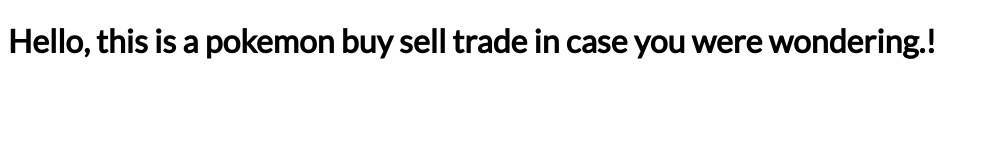
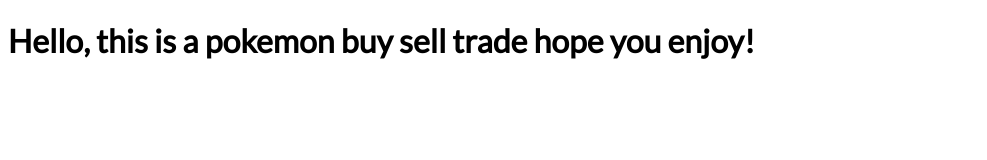
Before and after one commit to pokefan23/pokefan23.github.io, a plain HTML site: page index.html in a window 1280 px wide. Shown: the whole page, without its empty margins (0-987 px from the left). Drawn offline with Linux system fonts and the light colour scheme.

Commit message:
Update index.html

```diff
--- a/index.html
+++ b/index.html
@@ -12,6 +12,6 @@
 		</style>
 	</head>
 	<body>
-		<h1>Hello, this is a pokemon buy sell trade in case you were wondering.!</h1>
+		<h1>Hello, this is a pokemon buy sell trade hope you enjoy!</h1>
 	</body>
 </html>
```
